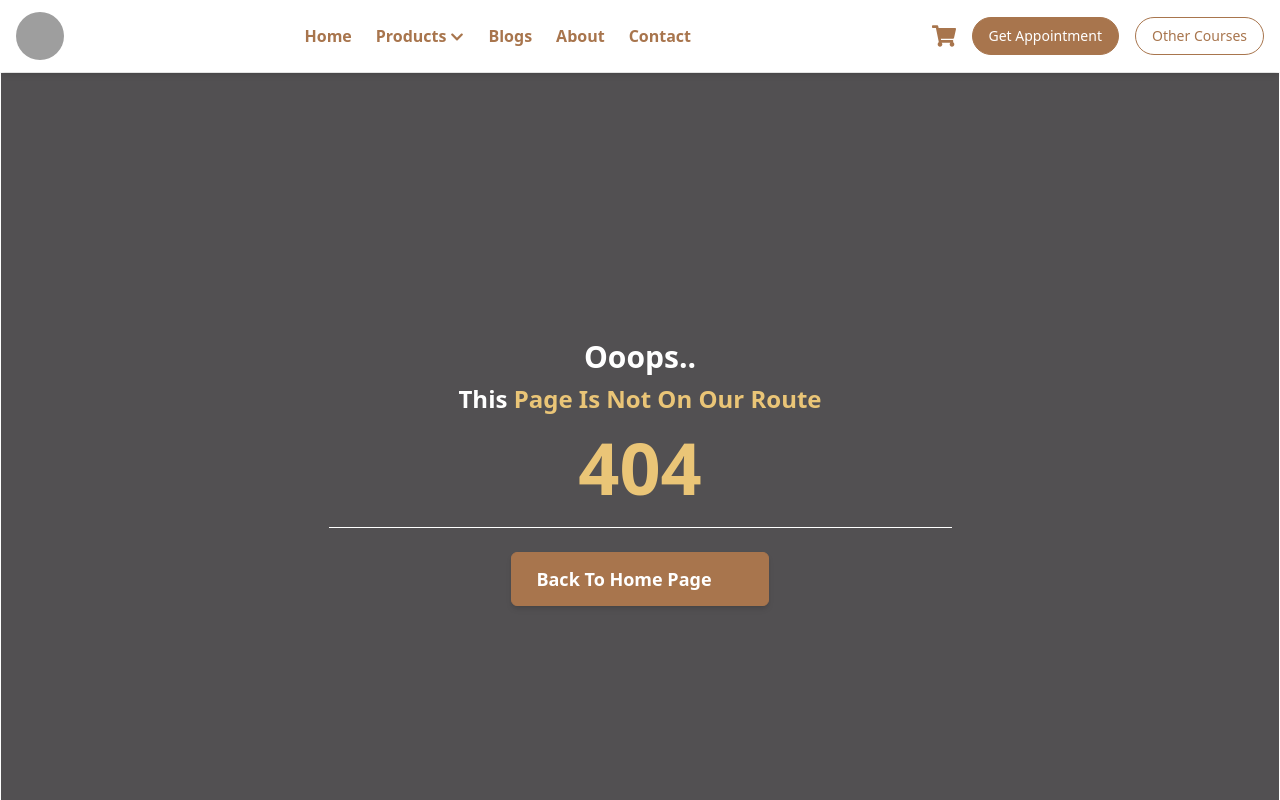
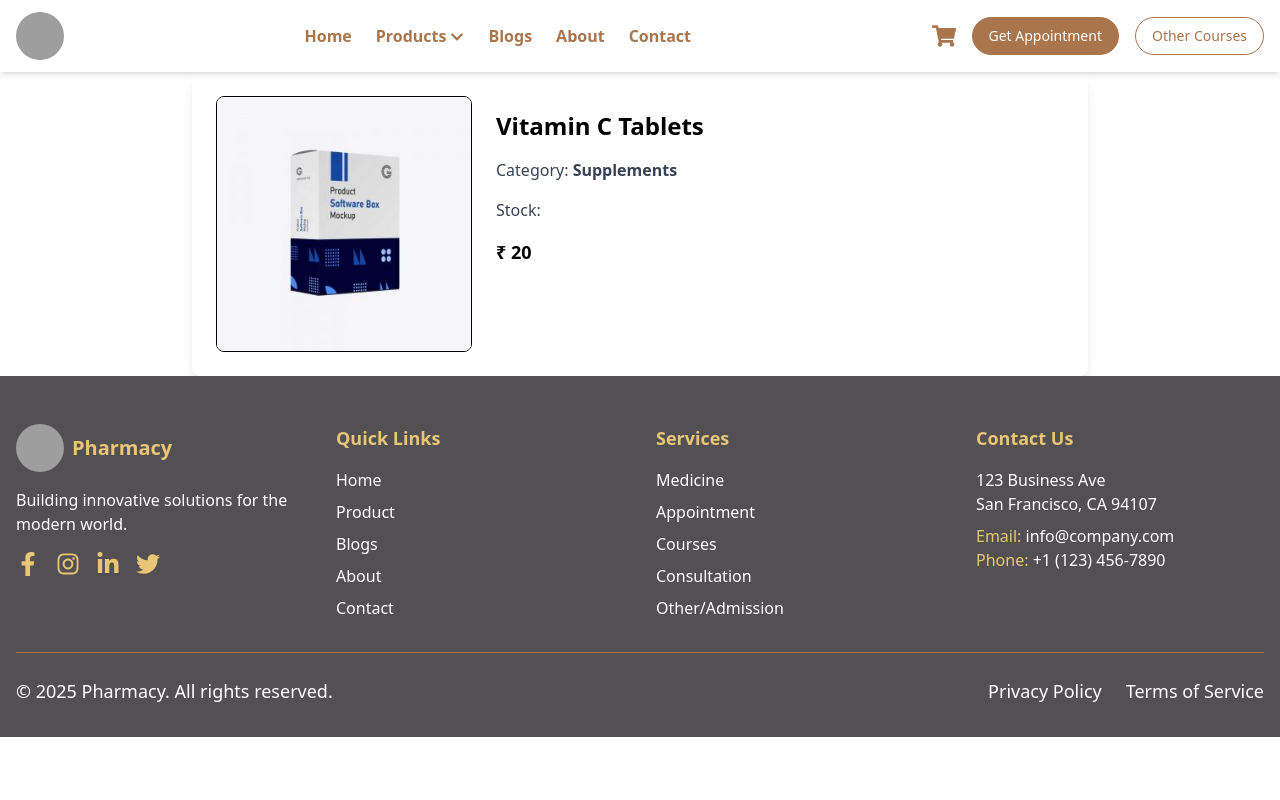
Before and after one commit to Mogehs/pharmacy, a React (Vite) app in the folder frontend/: page /product/1 in a window 1280 px wide. Shown: the top 800 px of the page. Built offline with nearby package versions, Linux system fonts and the light colour scheme; grey boxes are pictures that could not be loaded.

Commit message:
creating prductDetail routing

```diff
--- a/frontend/src/App.jsx
+++ b/frontend/src/App.jsx
@@ -26,6 +26,7 @@ import Products from './components/Dashboard/Products';
 import Customers from './components/Dashboard/Customers';
 import Dashboard from './pages/Dashboard/Dashboard';
 import Orders from './components/Dashboard/Orders';
+import ProductDetail from './components/shop/ProductDetail';
 
 
 const MainLayout = () => (
@@ -44,6 +45,7 @@ const router = createBrowserRouter([
       { path: '/blogs', element: <Blogs /> },
       { path: "/blogs/:id", element: <BlogDetail /> },
       { path: '/products', element: <Shop /> },
+      { path: '/product/:id', element: <ProductDetail /> },
       { path: '/cart', element: <CartPage /> },
       { path: '/about', element: <About /> },
       { path: '/contact', element: <Contact /> },
--- a/frontend/src/components/Dashboard/EditProductOverlay.jsx
+++ b/frontend/src/components/Dashboard/EditProductOverlay.jsx
@@ -21,7 +21,7 @@ const EditProductOverlay = ({ product, onClose, onSave }) => {
 
     return (
         <motion.div
-            className="fixed inset-0 bg-black bg-opacity-50 flex items-center justify-center z-50"
+            className="fixed inset-0 bg-black bg-opacity-40 backdrop-blur-sm flex items-center justify-center z-30"
             initial={{ opacity: 0 }}
             animate={{ opacity: 1 }}
             transition={{ duration: 0.3 }}
@@ -33,6 +33,7 @@ const EditProductOverlay = ({ product, onClose, onSave }) => {
                 transition={{ duration: 0.3 }}
             >
                 <h3 className="text-xl font-semibold mb-4">Edit Product</h3>
+
                 <div className="mb-4">
                     <label className="block text-sm font-medium mb-2">Product Title</label>
                     <input
@@ -93,6 +94,7 @@ const EditProductOverlay = ({ product, onClose, onSave }) => {
                 </div>
             </motion.div>
         </motion.div>
+
     );
 };
 
--- a/frontend/src/components/Dashboard/Sidebar.jsx
+++ b/frontend/src/components/Dashboard/Sidebar.jsx
@@ -31,7 +31,7 @@ const Sidebar = () => {
     return (
         <>
             {/* Mobile Toggle Button */}
-            <div className="md:hidden fixed top-4 left-4 z-50">
+            <div className="md:hidden fixed top-4 left-4 z-20">
                 <button
                     className="text-white mt-16 bg-dk p-2 rounded-md shadow-lg"
                     onClick={() => setIsOpen(true)}
@@ -41,7 +41,7 @@ const Sidebar = () => {
             </div>
 
             {/* Desktop Sidebar */}
-            <aside className="hidden md:block w-64 h-screen bg-dk text-white p-5 fixed left-0 top-0 shadow-lg z-40">
+            <aside className="hidden md:block w-64 h-screen bg-dk text-white p-5 fixed left-0 top-0 shadow-lg z-20">
                 <h1 className="text-2xl font-bold mb-10 font-Fredoka">Pharma Admin</h1>
                 <nav className="space-y-4">
                     {links.map(({ to, label, icon }) => (
--- a/frontend/src/components/Dashboard/Topbar.jsx
+++ b/frontend/src/components/Dashboard/Topbar.jsx
@@ -4,7 +4,7 @@ import { useNavigate } from 'react-router-dom';
 const Topbar = () => {
     const navigate = useNavigate();
     return (
-        <header className="sticky top-0 z-60 h-16 w-full bg-dk text-white shadow-md px-4 flex items-center justify-between">
+        <header className="sticky top-0 z-20 h-16 w-full bg-dk text-white shadow-md px-4 flex items-center justify-between">
             <h2 className="text-xl font-semibold font-Fredoka text-dark-color hover:cursor-pointer" onClick={() => navigate("/dashboard")}>Dashboard</h2>
             <div className="text-sm text-gray-100">Welcome back, Admin!</div>
         </header>
--- /dev/null
+++ b/frontend/src/components/shop/ProductDetail.jsx
@@ -0,0 +1,41 @@
+import React from 'react';
+import { useSelector } from 'react-redux';
+import { useParams } from 'react-router-dom';
+
+const ProductDetail = () => {
+    const { id } = useParams();
+    const products = useSelector((state) => state.shop.filteredProducts);
+
+    const product = products.find((p) => p.id.toString() === id);
+
+    if (!product) {
+        return (
+            <div className="p-6 text-center text-red-500 font-semibold">
+                Product not found.
+            </div>
+        );
+    }
+
+    return (
+        <div className="p-6 max-w-4xl mx-auto bg-white rounded-lg shadow-lg">
+            <div className="flex flex-col md:flex-row items-center gap-6">
+                <img
+                    src={product.image}
+                    alt={product.title}
+                    className="w-64 h-64 object-cover rounded-lg border"
+                />
+                <div className="flex-1 space-y-4">
+                    <h2 className="text-2xl font-bold text-dark-color">{product.title}</h2>
+                    <p className="text-md text-gray-700">Category: <span className="font-semibold">{product.category}</span></p>
+                    <p className="text-md text-gray-700">Stock: {product.stock}</p>
+                    <p className="text-lg font-semibold text-primary-color">₹ {product.price}</p>
+                    <button className="mt-4 px-5 py-2 bg-primary-color text-white rounded hover:bg-opacity-90 transition">
+                        Add to Cart
+                    </button>
+                </div>
+            </div>
+        </div>
+    );
+};
+
+export default ProductDetail;
```
